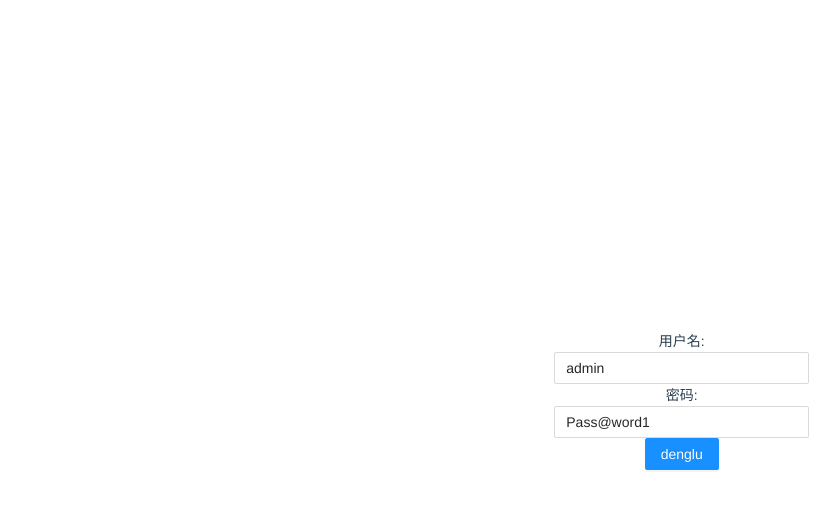
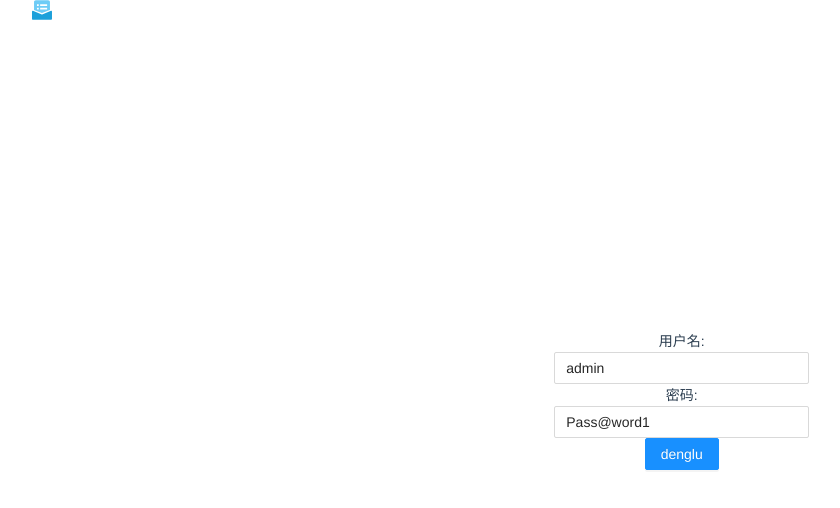
Before and after one commit to wanghuahua321/vue3admin, a Vue app in the folder admins/: page / in a window 1280 px wide. Shown: the top 508 px of the page, without its empty margins (385-1225 px from the left). Built offline with nearby package versions, Linux system fonts and the light colour scheme.

Commit message:
add svg 组件

```diff
--- a/admins/src/components/svg-icon/index.vue
+++ b/admins/src/components/svg-icon/index.vue
@@ -1,40 +1,36 @@
 <template>
-  <div>
-    <svg class="svg-icon" aria-hidden="true">
-      <use :xlink:href="iconNames"></use>
-
-    </svg>
-  </div>
+  <svg class="svg-icon" aria-hidden="true">
+    <!-- <use :href="'#icon-'+iconName" /> -->
+    <use href="#icon-baobiao" />
+  </svg>
 </template>
 
-<script lang='ts'>
-import { ref } from "vue";
+<script>
 export default {
-  name: "svg-icon",
-  props: ["iconName"],
-  components: {},
-  setup(props, ctx) {
-    const iconNames = ref(props.iconName);
-    console.log("iconNames", iconNames);
-
+  name: 'svg-icon',
+  props: {
+    iconName: {
+      type: String,
+      default: '',
+      require: true,
+    },
+  },
+  setup () {
     //获取当前svg目录下的所有svg文件
-    const req = require.context("@/assets/icons", false, /\.svg$/);
+    const req = require.context('@/assets/icons', false, /\.svg$/);
     //解析
     const requireAll = (requireContext) => {
       return requireContext.keys().map(requireContext);
     };
     requireAll(req);
-
-    return { iconNames };
   },
 };
 </script>
-
-<style scoped lang="scss">
+<style lang="scss" scoped>
 .svg-icon {
   position: relative;
-  width: 40px;
-  height: 40px;
+  width: 20px;
+  height: 20px;
   overflow: hidden;
   vertical-align: -0.15em;
   fill: currentColor;
--- a/admins/src/main.ts
+++ b/admins/src/main.ts
@@ -4,11 +4,11 @@ import router from './router'
 import store from './store'
 import antd from 'ant-design-vue';
 import 'ant-design-vue/dist/antd.css';
-import SvgIcon from '@/components/svg-icon/index.vue'
+import SvgIcon from '@/components/svg-icon/index.vue';
 // import axios from 'axios';
 
 const app =createApp(App)
 
 app.use(store).use(router).use(antd).mount('#app')
 
-app.component('svg-icon', SvgIcon); // 全局注册组件
+app.component('svg-icon', SvgIcon) // 全局注册组件
--- a/admins/src/views/LoginIndex.vue
+++ b/admins/src/views/LoginIndex.vue
@@ -1,7 +1,7 @@
 <template>
   <div class="LoginIndex">
     <div class="lleft">
-      <svg-icon iconName="baobiao"></svg-icon>
+      <svg-icon iconName="baobiao" />
       <!-- <svg-icon v-if="!isedits" @click="b_handle" iconName="bianji" /> -->
     </div>
     <div class="lrig">
--- a/admins/vue.config.js
+++ b/admins/vue.config.js
@@ -1,5 +1,35 @@
+const path = require("path");
+const platform = process.platform;
+let isLinux = platform.startsWith("linux") ? true : false; //linux
+
+
 const { defineConfig } = require('@vue/cli-service')
 module.exports = defineConfig({
   transpileDependencies: true,
-  lintOnSave: false //eslint-loader 是否在保存的时候检查
+  lintOnSave: false, //eslint-loader 是否在保存的时候检查
+
+  // 输出文件目录
+  outputDir: isLinux
+    ? path.resolve(
+      __dirname,
+      "/var/lib/ebistrategy/earth/resources/ui/default/mobile"
+    )
+    : path.resolve(__dirname, "D:/EarthResource/ui/default/mobile"),
+  // 生产环境是否生成 sourceMap 文件
+  chainWebpack: config => {
+    config.plugin('html').tap(args => { args[0].title = "观数台"; return args })
+    config.module.rules.delete("svg"); //重点:删除默认配置中处理svg,
+    config.module
+      .rule('svg-sprite-loader')
+      .test(/\.svg$/)
+      .include
+      .add(path.resolve('src/assets/icons')) //处理svg目录
+      .end()
+      .use('svg-sprite-loader')
+      .loader('svg-sprite-loader')
+      .options({
+        symbolId: 'icon-[name]'
+      });
+
+  },
 })
```
Also changed, not shown: admins/src/assets/icons/fb.svg (deleted).
